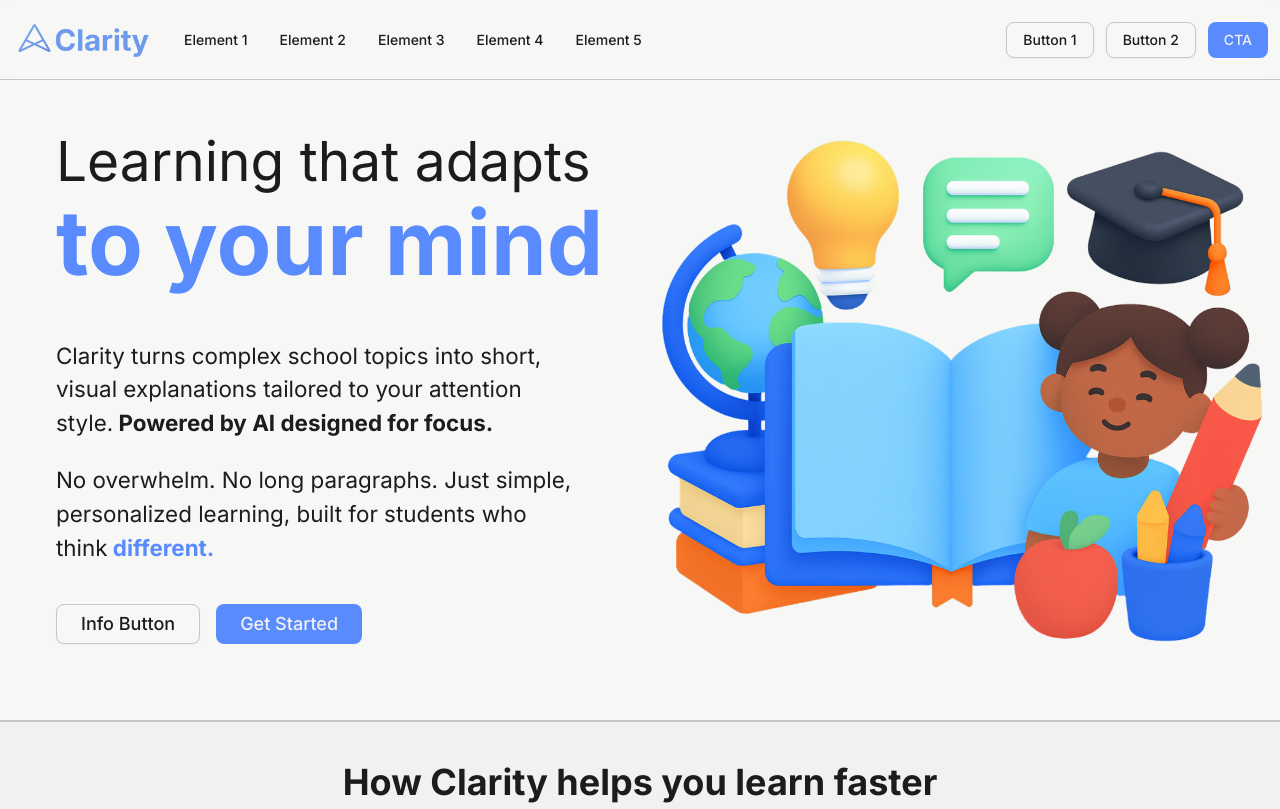
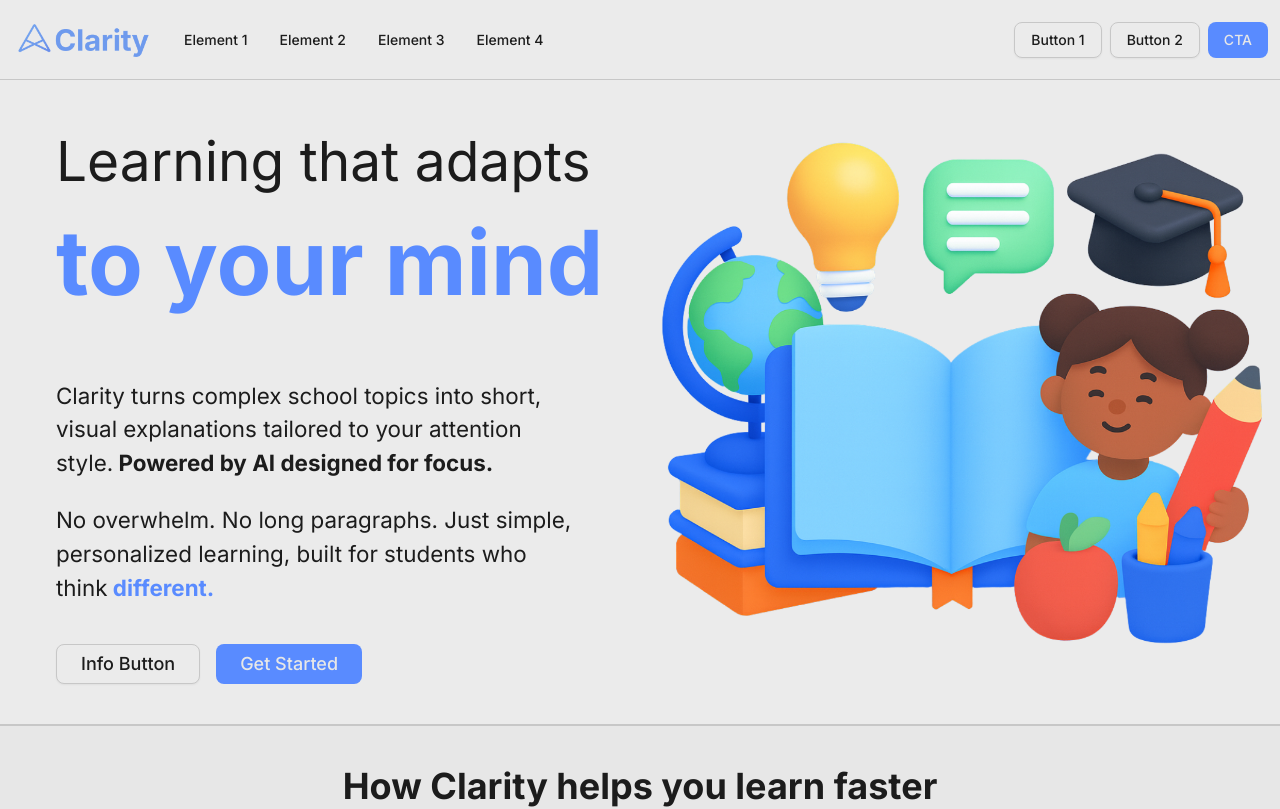
Before and after one commit to the-pro-coder/clarity-public, a Next.js app in the folder clarity-app/: page / in a window 1280 px wide. Shown: the top 809 px of the page. Built offline with nearby package versions, Linux system fonts and the light colour scheme.

Commit message:
minor fixes

```diff
--- a/clarity-app/app/globals.css
+++ b/clarity-app/app/globals.css
@@ -57,15 +57,15 @@ section {
 
 :root {
   --radius: 0.625rem;
-  --background: #f7f7f5;
+  --background: #ebebeb;
   --foreground: #1c1c1c;
-  --header: #f7f7f5cc;
+  --header: #ebebebcc;
   --card: oklch(1 0 0);
   --card-foreground: oklch(0.141 0.005 285.823);
   --popover: oklch(1 0 0);
   --popover-foreground: oklch(0.141 0.005 285.823);
   --primary: #598bff;
-  --primary-foreground: oklch(95.815% 0.00011 271.152);
+  --primary-foreground: oklch(92.797% 0.00011 271.152);
   --secondary: #1c1c1c;
   --secondary-foreground: oklch(0.21 0.006 285.885);
   --muted: oklch(0.967 0.001 286.375);
@@ -92,15 +92,15 @@ section {
 }
 
 .dark {
-  --background: #101010;
+  --background: #1a1a1a;
   --foreground: #e3e3e3;
-  --header: #101010cc;
+  --header: #1a1a1acc;
   --card: oklch(0.21 0.006 285.885);
   --card-foreground: oklch(0.985 0 0);
   --popover: oklch(0.21 0.006 285.885);
   --popover-foreground: oklch(0.985 0 0);
   --primary: #7da6ff;
-  --primary-foreground: #1a1a1a;
+  --primary-foreground: rgb(34, 34, 34);
   --secondary: #bebebe;
   --secondary-foreground: oklch(0.274 0.006 286.033);
   --muted: oklch(0.274 0.006 286.033);
--- a/clarity-app/components/custom/landing page/LandingPageHeader.tsx
+++ b/clarity-app/components/custom/landing page/LandingPageHeader.tsx
@@ -21,7 +21,6 @@ const leftButtonList: LinkedButton[] = [
   { text: "Element 2", _link: "" },
   { text: "Element 3", _link: "" },
   { text: "Element 4", _link: "" },
-  { text: "Element 5", _link: "" },
 ];
 
 // Define a list of LinkedButtons (the right side buttons) to map them into shadcn Button elements
@@ -65,7 +64,7 @@ export default function LandingPageHeader() {
                 ))}
               </div>
             </div>
-            <div className="flex items-center gap-3 max-sm:gap-2 flex-1 justify-end">
+            <div className="flex items-center gap-2 max-sm:gap-2 flex-1 justify-end">
               <Button
                 onClick={() => {
                   setHamburgerMenuOpen((prev) => !prev);
--- a/clarity-app/components/custom/landing page/LandingPageHeroSection.tsx
+++ b/clarity-app/components/custom/landing page/LandingPageHeroSection.tsx
@@ -4,9 +4,11 @@ export default function LandingPageHeroSection() {
   return (
     <section className="flex">
       <div className="flex-1 max-w-1/2 max-sm:max-w-full max-sm:items-center flex flex-col pt-10">
-        <h1 className="text-[clamp(30px,4.3vw,90px)] w-[90%] max-w-full text-nowrap flex flex-col pl-14 max-sm:pl-2">
-          <span>Learning that adapts</span>
-          <span className="text-[clamp(50px,7vw,150px)] lg:leading-20 lg:mb-4 font-bold max-sm:leading-10 text-primary">
+        <h1 className="w-[90%] max-w-full text-nowrap flex flex-col pl-14 max-sm:pl-2">
+          <span className="text-[clamp(30px,4.3vw,90px)] ">
+            Learning that adapts
+          </span>
+          <span className="text-[clamp(50px,7vw,130px)] lg:leading-20 lg:mb-4 font-bold max-sm:leading-10 text-primary xl:leading-30">
             to your mind
           </span>
         </h1>
```
